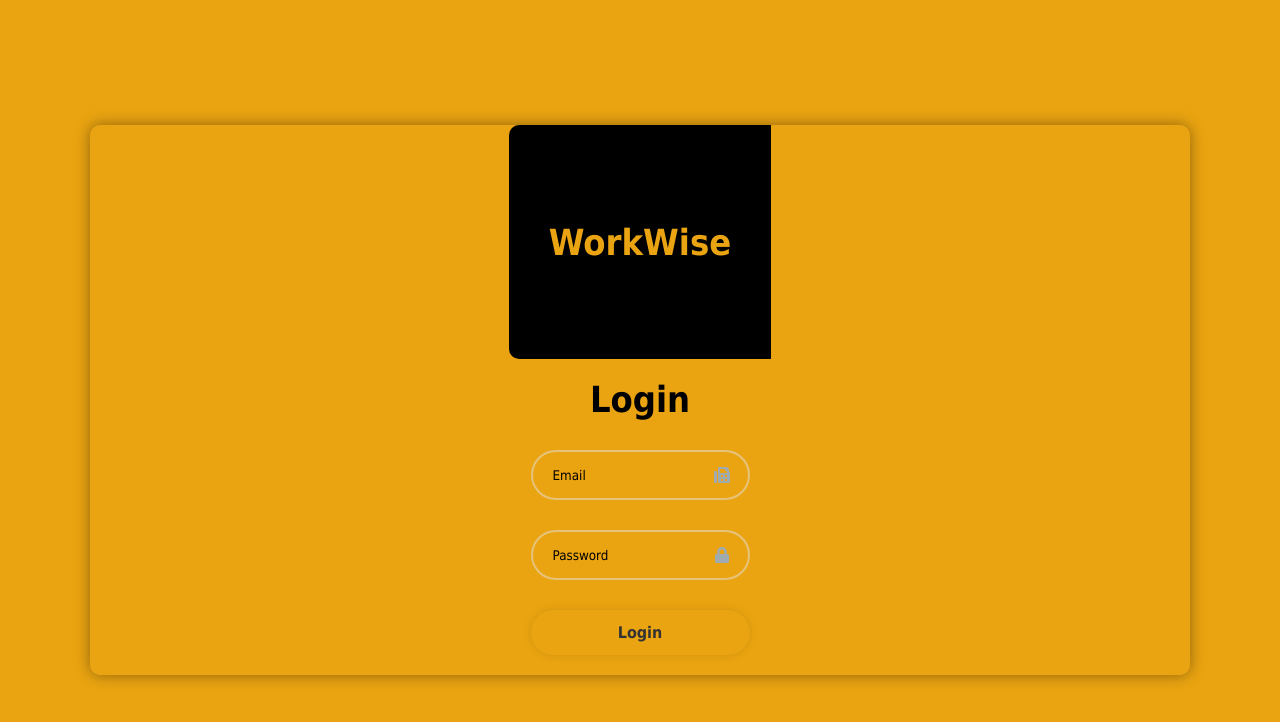
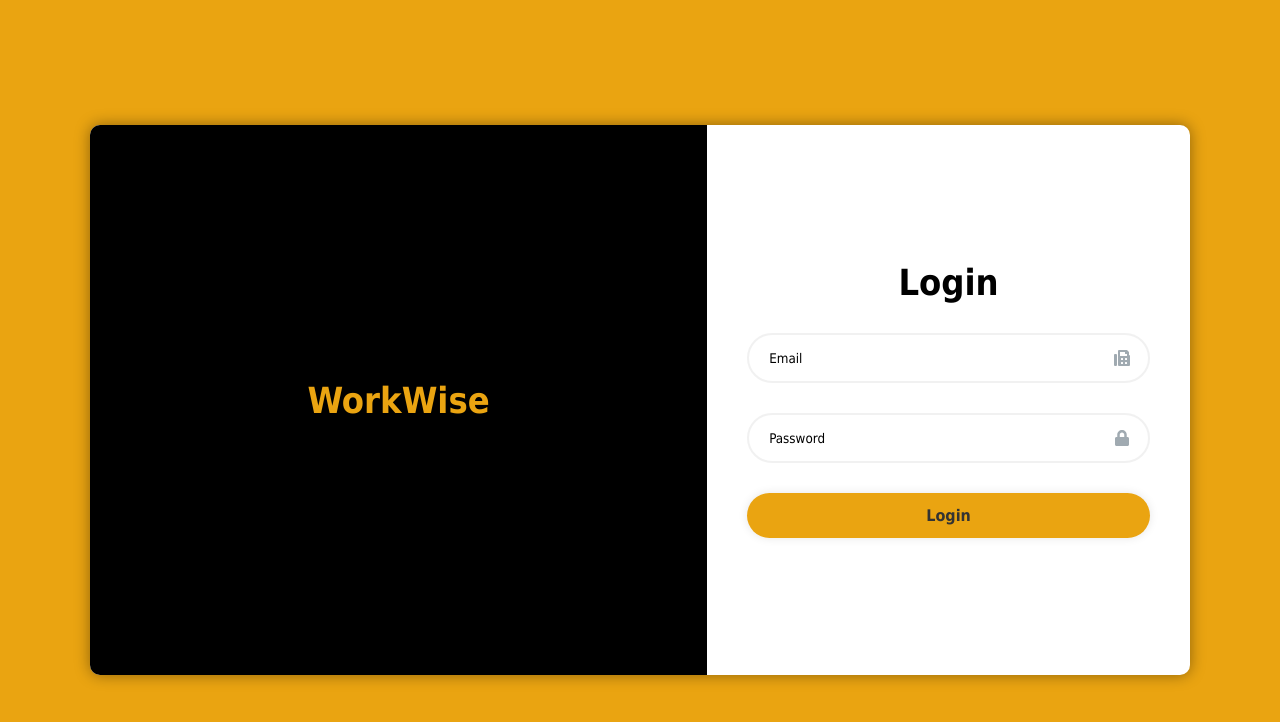
Before and after one commit to 2551250/WorkWise, a React (Create React App) app: page / in a window 1280 px wide. Shown: the top 722 px of the page. Built offline with nearby package versions, Linux system fonts and the light colour scheme.

Commit message:
Fixed Login Page looking Weird

```diff
--- a/src/Pages/LoginPage/LoginPage.css
+++ b/src/Pages/LoginPage/LoginPage.css
@@ -6,7 +6,7 @@
     background-color: #eaa411;
 }
 
-.wrapper {
+.login-wrapper {
     margin: 0 auto;
     padding: 0 auto;
     display: flex;
@@ -21,7 +21,7 @@
     border-radius: 10px;
 }
 
-.welcome-wrapper {
+.login-wrapper .welcome-wrapper {
     flex: 1;
     background-color: black;
     color: #eaa411 ;
@@ -35,19 +35,19 @@
 }
 
 
-.form-wrapper {
+.login-wrapper .form-wrapper {
     background-color: transparent;
     color: black;
     flex: 0.75;
     padding: 20px 40px;
 }
 
-.wrapper h1 {
+.login-wrapper h1 {
     font-size: 36px;
     text-align: center;
 }
 
-.input-box {
+.login-wrapper .input-box {
     position: relative;
     width: 100%;
     height:  50px;
@@ -84,7 +84,7 @@
 
 
 
-.wrapper button {
+.login-wrapper button {
     width: 100%;
     height: 45px;
     background: #eaa411;
@@ -98,6 +98,6 @@
     font-weight: 700;
 }
 
-.wrapper button:hover{
+.login-wrapper button:hover{
     background-color:#cb9200 ;
 }
--- a/src/Pages/LoginPage/LoginPage.jsx
+++ b/src/Pages/LoginPage/LoginPage.jsx
@@ -110,7 +110,7 @@ const LoginPage = () => {
     // HTML Code
     return (
         <main className="container">
-            <section className="wrapper">
+            <section className="login-wrapper">
                 <section className="welcome-wrapper">
                     <h1>WorkWise</h1>
                 </section>
```
